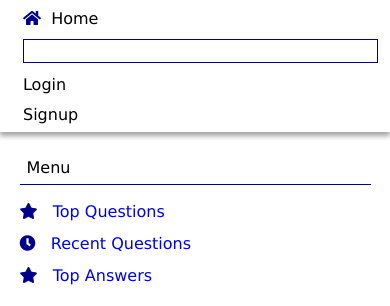
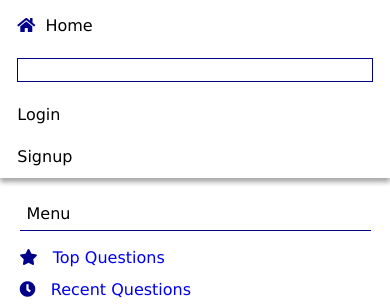
Before and after one commit to augustineezinwa/StackOverFlow-Lite, a plain HTML site: page UI/index.html in a window 390 px wide. Both pictures are taken after a click on the element 316 px from the left and 33 px from the top of the page. Shown: the part 62-368 px from the top of the page. Drawn offline with Linux system fonts and the light colour scheme.

Commit message:
fix gh-pages

```diff
--- a/UI/index.html
+++ b/UI/index.html
@@ -3,7 +3,7 @@
 <head>
 <title>StackOverFlowLite | home</title>
 <meta charset="UTF-8">
-<meta name="viewport" content="width=device-width, initial-scale=1">
+<meta name="viewport" content="initial-scale=1, maximum-scale=1">
 <link rel="stylesheet" href="https://cdnjs.cloudflare.com/ajax/libs/font-awesome/4.7.0/css/font-awesome.min.css">
 <link rel="stylesheet" href="https://use.fontawesome.com/releases/v5.2.0/css/all.css" integrity="sha384-hWVjflwFxL6sNzntih27bfxkr27PmbbK/iSvJ+a4+0owXq79v+lsFkW54bOGbiDQ" crossorigin="anonymous">
 <link rel ="stylesheet" type = "text/css" href = "./styles/index.css">
@@ -18,12 +18,14 @@
                 <span class = "header-icon">
                     <span class = "stack-icon">Stack</span><span class ="overflowHeader">OverFlow</span>Lite
                 </span>
-                <span class = "dropdown-icon "><i class = "symbol fa fa-bars"></i></span>
+                <span class = "dropdown-icon"  onclick ="toggle()"><i class = "symbol fa fa-bars"></i></span>
             </div>
-            <div class = "home callNav " > <span class = "blue"><i class ="fa fa-home"></i></span>&nbsp Home</div>
-            <div class = "search-bar callNav"><input type="search"></div>
-            <div class = "login callNav">Login</div>
-            <div class = "signup callNav">Signup</div>
+
+            <div class = "home callNav invisible" > <span class = "blue"><i class ="fa fa-home"></i></span>&nbsp Home</div>
+            <div class = "search-bar callNav invisible"><input type="search"></div>
+            <div class = "login callNav invisible">Login</div>
+            <div class = "signup callNav invisible">Signup</div>
+
         </div>
     </div>
 
--- a/UI/js/toggle.js
+++ b/UI/js/toggle.js
@@ -2,15 +2,9 @@ function toggle () {
 
     const nav = document.querySelectorAll('.callNav');
 
-    nav.forEach(x => {
-        if(x.style.display === '' || x.style.display === 'none') {
-            x.style.display = 'block';
-        } else {
-            x.style.display = '';
-        }
-    });
+     nav.forEach(x => {
+         x.classList.toggle('invisible');
+         x.classList.toggle('render');
+        });
    console.log(nav);
 }
-
-const dropdownButton = document.querySelector('.dropdown-icon');
-dropdownButton.addEventListener('click', toggle);
--- a/UI/styles/index.css
+++ b/UI/styles/index.css
@@ -24,6 +24,7 @@ li a {
 .navbar-container {
     box-shadow: 0 4px 5px 0 rgba(0, 0, 0, 0.2), 0 4px 5px 0 rgba(0, 0, 0, 0.19);
     width: 100%;
+    height:auto;
 }
 
 .navbar {
@@ -225,6 +226,7 @@ input[type="search"] {
     flex: 40%;
 }
 
+
 .advert-card {
     width: auto;
     height: 400px;
@@ -313,7 +315,7 @@ input[type="search"] {
     flex-direction: column;
     width: 100%;
     padding: 1%;
-    height: 4%;
+    min-height: 4%;
 }
 .Header {
     display: flex;
@@ -321,11 +323,12 @@ input[type="search"] {
     text-align: right;
 }
 .dropdown-icon {
-    display: block;
     margin: auto;
     flex: 40%;
     padding: 2%;
     padding-top:0;
+    cursor: pointer;
+    display: inline;
 }
 .header-icon {
    flex: 10%;
@@ -335,9 +338,9 @@ input[type="search"] {
 .home, .search-bar, .login, .signup {
     flex: 100%;
     width: 95%;
-    padding-top:2%;
+    padding-top:3%;
     text-align: left;
-    display: none;
+    margin: 1% auto;
 }
 .invisible {
     display: none;
```
